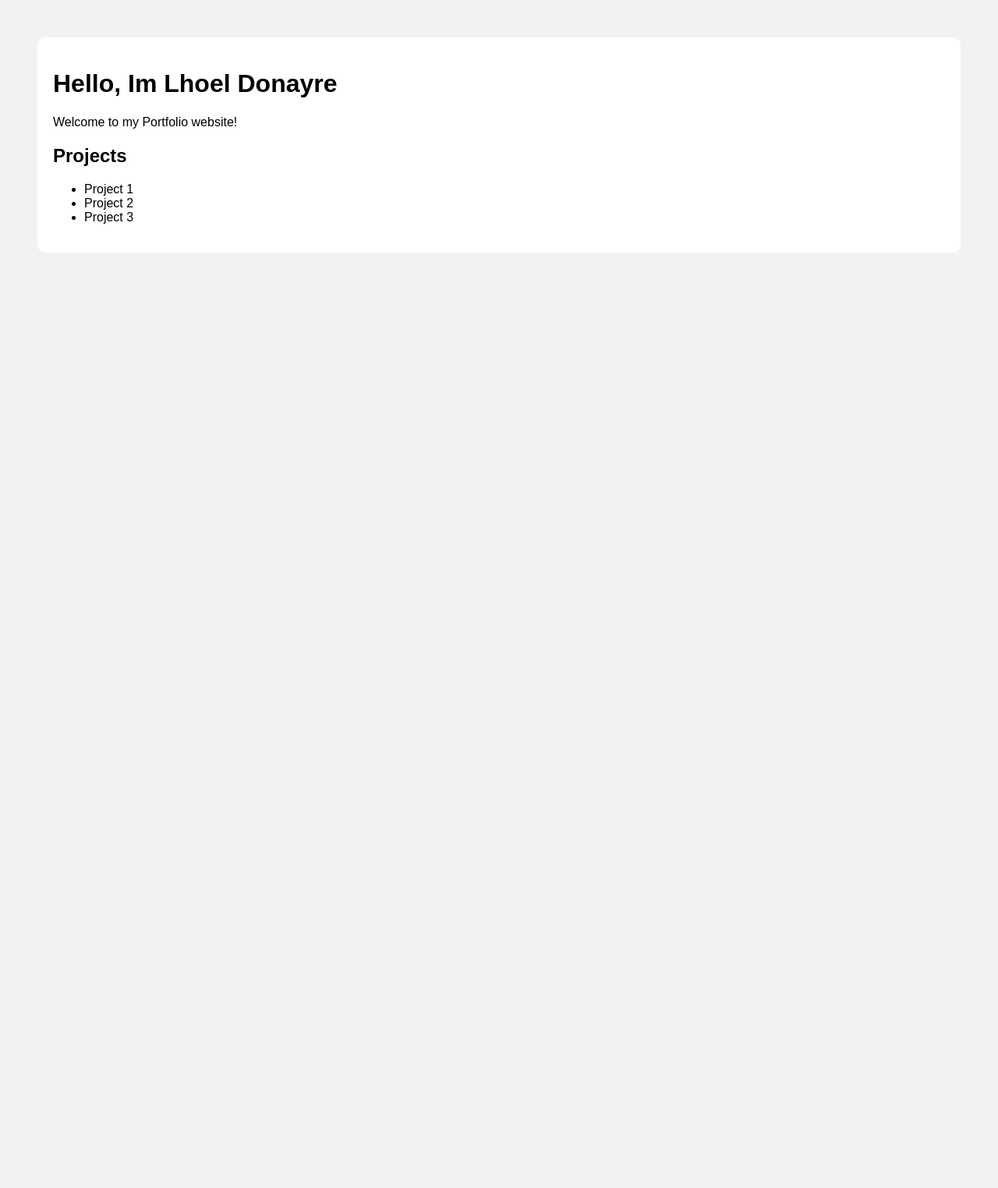
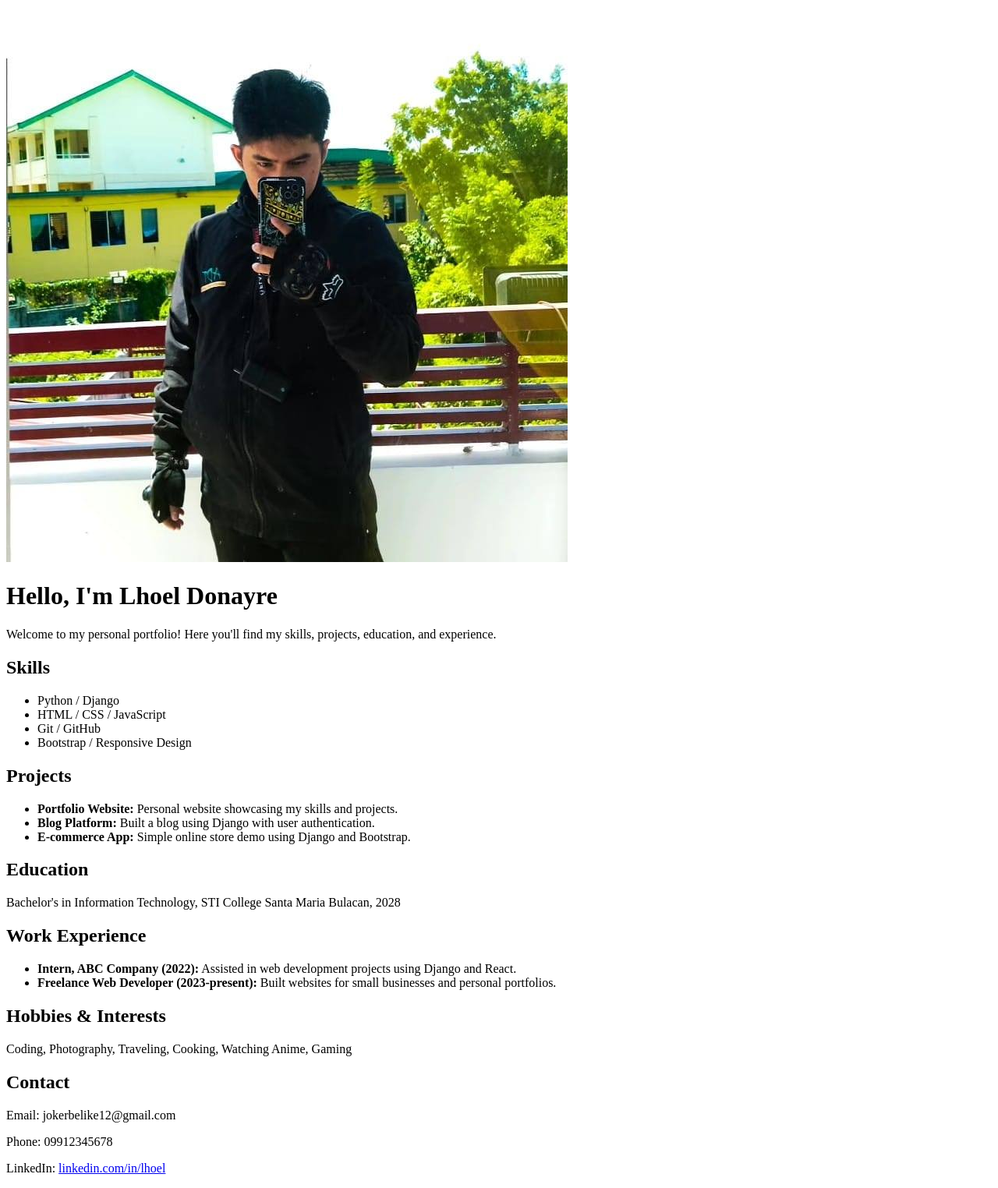
Before and after one commit to donayrelhoel/django-portfolio, a Django app: template portfolio/templates/portfolio/home.html in a window 1280 px wide. Shown: the whole page at 78% size. Before the commit the page ends 324 px from the top, so only its background shows below. Run offline with Django 5.2, Linux system fonts and the light colour scheme; the template is opened without the code that fills it, so the values that code supplies are empty.

Commit message:
Update home.html

```diff
--- a/portfolio/templates/portfolio/home.html
+++ b/portfolio/templates/portfolio/home.html
@@ -1,22 +1,57 @@
+{% load static %}
 <!DOCTYPE html>
-<html>
+<html lang="en">
 <head>
+    <meta charset="UTF-8">
     <title>Lhoel Donayre Portfolio</title>
-    <style>
-        body { font-family: Arial; background: #f2f2f2; padding: 40px;}
-        .card { background: white; padding: 20px; border-radius: 10px;}
-    </style>
+    <link rel="stylesheet" href="{% static 'portfolio/style.css' %}">
 </head>
 <body>
     <div class="card">
-        <h1>Hello, Im Lhoel Donayre</h1>
-        <p>Welcome to my Portfolio website!</p>
+        <!-- Profile Image -->
+        <img src="{% static 'portfolio/me1.jpg' %}" alt="Lhoel Donayre">
+
+        <!-- Introduction -->
+        <h1>Hello, I'm Lhoel Donayre</h1>
+        <p>Welcome to my personal portfolio! Here you'll find my skills, projects, education, and experience.</p>
+
+        <!-- Skills -->
+        <h2>Skills</h2>
+        <ul>
+            <li>Python / Django</li>
+            <li>HTML / CSS / JavaScript</li>
+            <li>Git / GitHub</li>
+            <li>Bootstrap / Responsive Design</li>
+        </ul>
+
+        <!-- Projects -->
         <h2>Projects</h2>
         <ul>
-            <li> Project 1</li>
-            <li> Project 2</li>
-            <li> Project 3</li>
+            <li><strong>Portfolio Website:</strong> Personal website showcasing my skills and projects.</li>
+            <li><strong>Blog Platform:</strong> Built a blog using Django with user authentication.</li>
+            <li><strong>E-commerce App:</strong> Simple online store demo using Django and Bootstrap.</li>
         </ul>
+
+        <!-- Education -->
+        <h2>Education</h2>
+        <p>Bachelor's in Information Technology, STI College Santa Maria Bulacan, 2028</p>
+
+        <!-- Work Experience -->
+        <h2>Work Experience</h2>
+        <ul>
+            <li><strong>Intern, ABC Company (2022):</strong> Assisted in web development projects using Django and React.</li>
+            <li><strong>Freelance Web Developer (2023-present):</strong> Built websites for small businesses and personal portfolios.</li>
+        </ul>
+
+        <!-- Hobbies / Interests -->
+        <h2>Hobbies & Interests</h2>
+        <p>Coding, Photography, Traveling, Cooking, Watching Anime, Gaming</p>
+
+        <!-- Contact Info -->
+        <h2>Contact</h2>
+        <p>Email: jokerbelike12@gmail.com</p>
+        <p>Phone: 09912345678</p>
+        <p>LinkedIn: <a href="https://www.linkedin.com/in/lhoel">linkedin.com/in/lhoel</a></p>
     </div>
 </body>
 </html>
```
